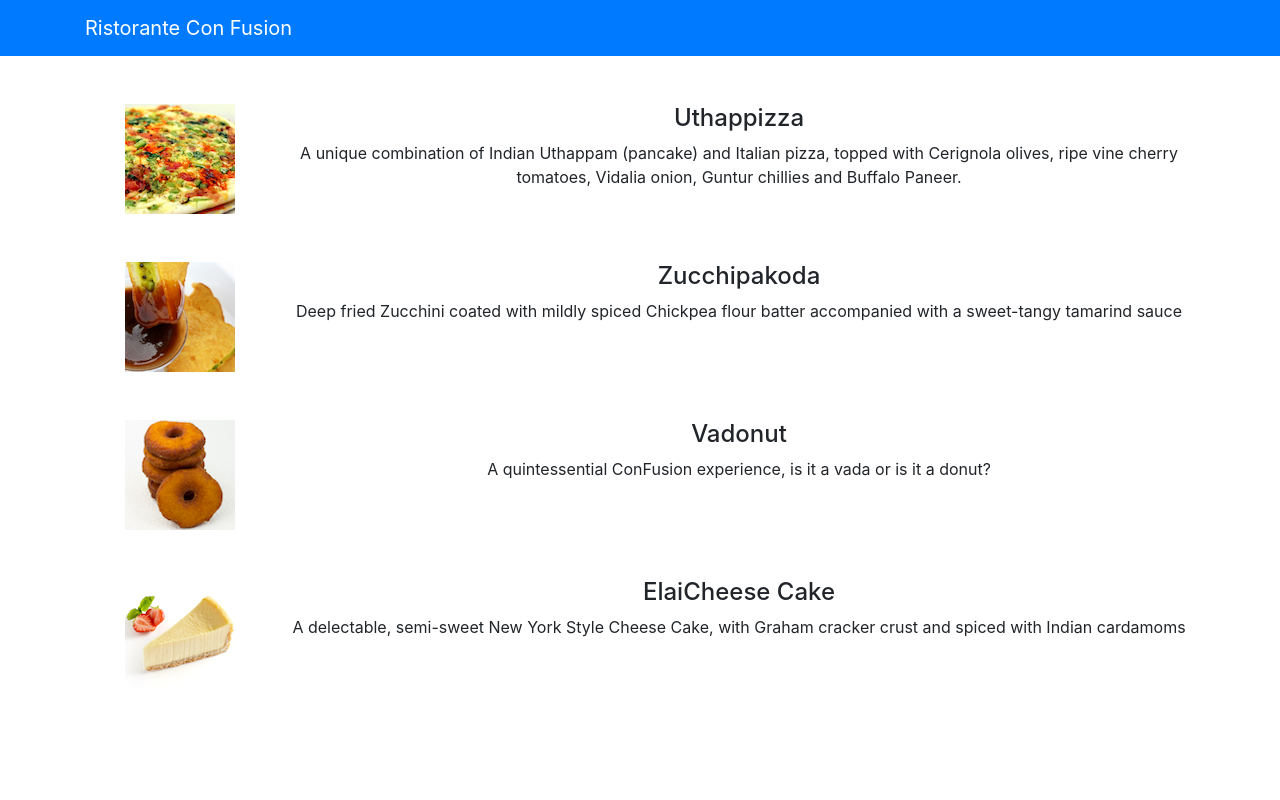
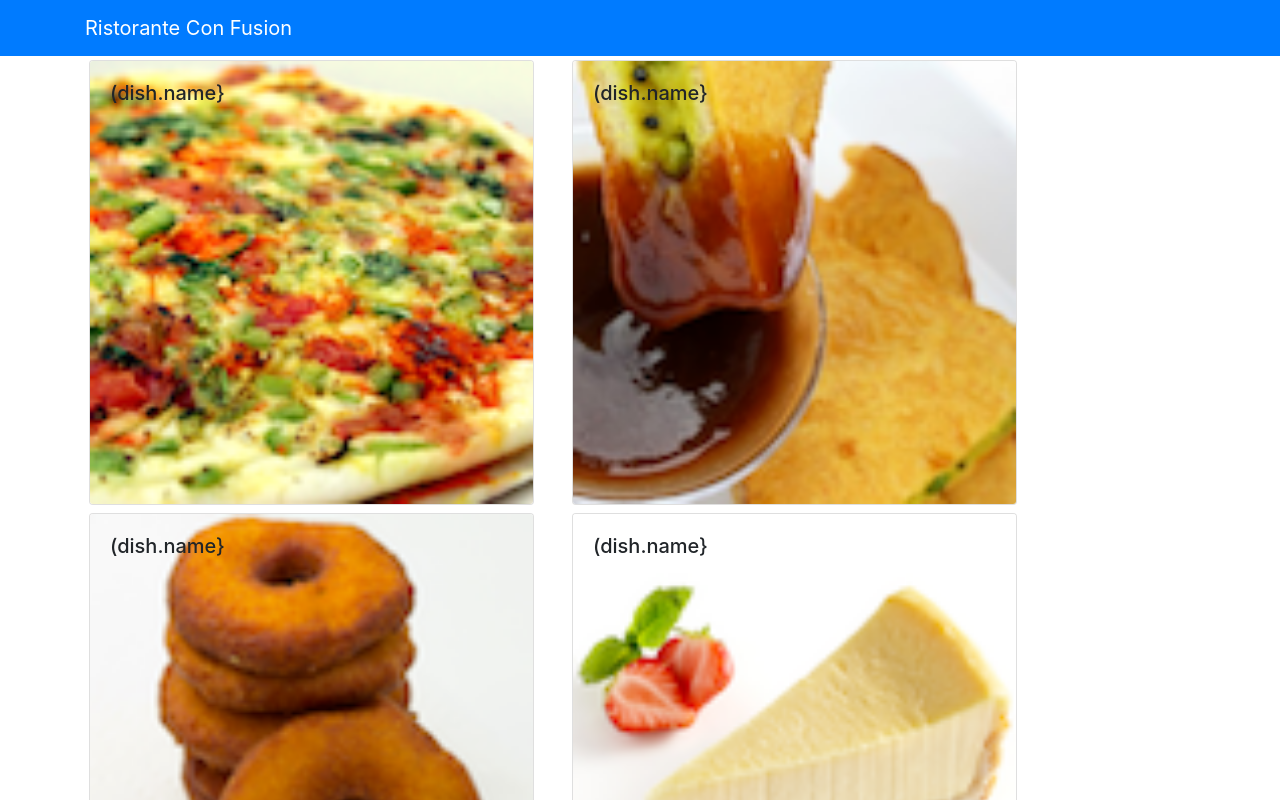
Before and after one commit to pea-sys/FrontEndWebDevelopmentwithReact, a React (Create React App) app: page / in a window 1280 px wide. Shown: the top 800 px of the page. Built offline with nearby package versions, Linux system fonts and the light colour scheme.

Commit message:
Exercise : React Components Part 2

```diff
--- a/src/App.js
+++ b/src/App.js
@@ -1,20 +1,30 @@
-import React from 'react';
+import React,{Component} from 'react';
 import logo from './logo.svg';
-import { Navbar ,NavbarBrand } from 'reactstrap';
+import { Navbar, NavbarBrand } from 'reactstrap';
 import Menu from './components/MenuComponent';
 import './App.css';
+import { DISHES } from './shared/dishes';
 
-function App() {
+class App extends Component {
+
+  constructor(props) {
+    super(props);
+
+    this.state = {
+      dishes: DISHES
+    };
+  }
+  render() {
     return (
-    <div className="App">
+      <div>
         <Navbar dark color="primary">
           <div className="container">
             <NavbarBrand href="/">Ristorante Con Fusion</NavbarBrand>
           </div>
         </Navbar>
-      <Menu />
+        <Menu dishes={this.state.dishes} />
       </div>
     );
   }
-
+}
 export default App;
--- a/src/components/MenuComponent.js
+++ b/src/components/MenuComponent.js
@@ -1,72 +1,60 @@
 import React, { Component } from 'react';
-import { Media } from 'reactstrap';
+import { Card, CardImg, CardImgOverlay, CardText, CardBody, CardTitle } from 'reactstrap';
 
 class Menu extends Component {
     constructor(props) {
         super(props);
         this.state = {
-            dishes: [
-                {
-                  id: 0,
-                  name:'Uthappizza',
-                  image: 'assets/images/uthappizza.png',
-                  category: 'mains',
-                  label:'Hot',
-                  price:'4.99',
-                  description:'A unique combination of Indian Uthappam (pancake) and Italian pizza, topped with Cerignola olives, ripe vine cherry tomatoes, Vidalia onion, Guntur chillies and Buffalo Paneer.'                        },
-               {
-                  id: 1,
-                  name:'Zucchipakoda',
-                  image: 'assets/images/zucchipakoda.png',
-                  category: 'appetizer',
-                  label:'',
-                  price:'1.99',
-                  description:'Deep fried Zucchini coated with mildly spiced Chickpea flour batter accompanied with a sweet-tangy tamarind sauce'                        },
-               {
-                  id: 2,
-                  name:'Vadonut',
-                  image: 'assets/images/vadonut.png',
-                  category: 'appetizer',
-                  label:'New',
-                  price:'1.99',
-                  description:'A quintessential ConFusion experience, is it a vada or is it a donut?'                        },
-               {
-                  id: 3,
-                  name:'ElaiCheese Cake',
-                  image: 'assets/images/elaicheesecake.png',
-                  category: 'dessert',
-                  label:'',
-                  price:'2.99',
-                  description:'A delectable, semi-sweet New York Style Cheese Cake, with Graham cracker crust and spiced with Indian cardamoms'                        }
-               ],
-        };
+            selectedDish: null
+        }
+    }
+
+    onDishSelect(dish) {
+        this.setState({ selectedDish: dish });
+    }
+
+    renderDish(dish) {
+        if (dish != null) {
+            return (
+                <Card>
+                    <CardImg width="100%" src={dish.image} alt={dish.name} />
+                    <CardBody>
+                    <CardTitle>{dish.name}</CardTitle>
+                    <CardText>{dish.description}</CardText>
+                    </CardBody>
+                </Card>
+            );
+        }
+        else {
+            return (
+                < div ></div>
+            );
+        }
     }
 
     render() {
-        const menu = this.state.dishes.map((dish) => {
+        const menu = this.props.dishes.map((dish) => {
             return (
-              <div key={dish.id} className="col-12 mt-5">
-                <Media tag="li">
-                  <Media left middle>
-                      <Media object src={dish.image} alt={dish.name} />
-                  </Media>
-                  <Media body className="ml-5">
-                    <Media heading>{dish.name}</Media>
-                    <p>{dish.description}</p>
-                  </Media>
-                </Media>
-              </div>
+                <div key={dish.id} className="col-12 col-md-5 m-1">
+                    <Card onClick={() => this.onDishSelect(dish)}>
+                        <CardImg width="100%" src={dish.image} alt={dish.name} />
+                        <CardImgOverlay>
+                            <CardTitle>(dish.name}</CardTitle>
+                        </CardImgOverlay>
+                    </Card>
+                </div>
             );
         });
 
         return (
-          <div className="container">
-            <div className="row">
-              <Media list>
-                  {menu}
-              </Media>
+            <div className="container">
+                <div className="row">
+                    {menu}
+                </div>
+                <div className="row">
+                    {this.renderDish(this.state.selectedDish)}
+                </div>
             </div>
-          </div>
         );
     }
 }
--- /dev/null
+++ b/src/shared/dishes.js
@@ -0,0 +1,186 @@
+export const DISHES =
+    [
+        {
+        id: 0,
+        name:'Uthappizza',
+        image: 'assets/images/uthappizza.png',
+        category: 'mains',
+        label:'Hot',
+        price:'4.99',
+        description:'A unique combination of Indian Uthappam (pancake) and Italian pizza, topped with Cerignola olives, ripe vine cherry tomatoes, Vidalia onion, Guntur chillies and Buffalo Paneer.',
+        comments: [
+            {
+            id: 0,
+            rating: 5,
+            comment: "Imagine all the eatables, living in conFusion!",
+            author: "John Lemon",
+            date: "2012-10-16T17:57:28.556094Z"
+            },
+            {
+            id: 1,
+            rating: 4,
+            comment: "Sends anyone to heaven, I wish I could get my mother-in-law to eat it!",
+            author: "Paul McVites",
+            date: "2014-09-05T17:57:28.556094Z"
+            },
+            {
+            id: 2,
+            rating: 3,
+            comment: "Eat it, just eat it!",
+            author: "Michael Jaikishan",
+            date: "2015-02-13T17:57:28.556094Z"
+            },
+            {
+            id: 3,
+            rating: 4,
+            comment: "Ultimate, Reaching for the stars!",
+            author: "Ringo Starry",
+            date: "2013-12-02T17:57:28.556094Z"
+            },
+            {
+            id: 4,
+            rating: 2,
+            comment: "It's your birthday, we're gonna party!",
+            author: "25 Cent",
+            date: "2011-12-02T17:57:28.556094Z"
+            }
+        ]                        },
+        {
+        id: 1,
+        name:'Zucchipakoda',
+        image: 'assets/images/zucchipakoda.png',
+        category: 'appetizer',
+        label:'',
+        price:'1.99',
+        description:'Deep fried Zucchini coated with mildly spiced Chickpea flour batter accompanied with a sweet-tangy tamarind sauce',
+        comments: [
+            {
+            id: 0,
+            rating: 5,
+            comment: "Imagine all the eatables, living in conFusion!",
+            author: "John Lemon",
+            date: "2012-10-16T17:57:28.556094Z"
+            },
+            {
+            id: 1,
+            rating: 4,
+            comment: "Sends anyone to heaven, I wish I could get my mother-in-law to eat it!",
+            author: "Paul McVites",
+            date: "2014-09-05T17:57:28.556094Z"
+            },
+            {
+            id: 2,
+            rating: 3,
+            comment: "Eat it, just eat it!",
+            author: "Michael Jaikishan",
+            date: "2015-02-13T17:57:28.556094Z"
+            },
+            {
+            id: 3,
+            rating: 4,
+            comment: "Ultimate, Reaching for the stars!",
+            author: "Ringo Starry",
+            date: "2013-12-02T17:57:28.556094Z"
+            },
+            {
+            id: 4,
+            rating: 2,
+            comment: "It's your birthday, we're gonna party!",
+            author: "25 Cent",
+            date: "2011-12-02T17:57:28.556094Z"
+            }
+        ]
+        },
+        {
+        id: 2,
+        name:'Vadonut',
+        image: 'assets/images/vadonut.png',
+        category: 'appetizer',
+        label:'New',
+        price:'1.99',
+        description:'A quintessential ConFusion experience, is it a vada or is it a donut?',
+        comments: [
+            {
+            id: 0,
+            rating: 5,
+            comment: "Imagine all the eatables, living in conFusion!",
+            author: "John Lemon",
+            date: "2012-10-16T17:57:28.556094Z"
+            },
+            {
+            id: 1,
+            rating: 4,
+            comment: "Sends anyone to heaven, I wish I could get my mother-in-law to eat it!",
+            author: "Paul McVites",
+            date: "2014-09-05T17:57:28.556094Z"
+            },
+            {
+            id: 2,
+            rating: 3,
+            comment: "Eat it, just eat it!",
+            author: "Michael Jaikishan",
+            date: "2015-02-13T17:57:28.556094Z"
+            },
+            {
+            id: 3,
+            rating: 4,
+            comment: "Ultimate, Reaching for the stars!",
+            author: "Ringo Starry",
+            date: "2013-12-02T17:57:28.556094Z"
+            },
+            {
+            id: 4,
+            rating: 2,
+            comment: "It's your birthday, we're gonna party!",
+            author: "25 Cent",
+            date: "2011-12-02T17:57:28.556094Z"
+            }
+        ]
+        },
+        {
+        id: 3,
+        name:'ElaiCheese Cake',
+        image: 'assets/images/elaicheesecake.png',
+        category: 'dessert',
+        label:'',
+        price:'2.99',
+        description:'A delectable, semi-sweet New York Style Cheese Cake, with Graham cracker crust and spiced with Indian cardamoms',
+        comments: [
+            {
+            id: 0,
+            rating: 5,
+            comment: "Imagine all the eatables, living in conFusion!",
+            author: "John Lemon",
+            date: "2012-10-16T17:57:28.556094Z"
+            },
+            {
+            id: 1,
+            rating: 4,
+            comment: "Sends anyone to heaven, I wish I could get my mother-in-law to eat it!",
+            author: "Paul McVites",
+            date: "2014-09-05T17:57:28.556094Z"
+            },
+            {
+            id: 2,
+            rating: 3,
+            comment: "Eat it, just eat it!",
+            author: "Michael Jaikishan",
+            date: "2015-02-13T17:57:28.556094Z"
+            },
+            {
+            id: 3,
+            rating: 4,
+            comment: "Ultimate, Reaching for the stars!",
+            author: "Ringo Starry",
+            date: "2013-12-02T17:57:28.556094Z"
+            },
+            {
+            id: 4,
+            rating: 2,
+            comment: "It's your birthday, we're gonna party!",
+            author: "25 Cent",
+            date: "2011-12-02T17:57:28.556094Z"
+            }
+        ]
+        }
+    ];
```
Lines whose indentation alone changed are shown as unchanged.
